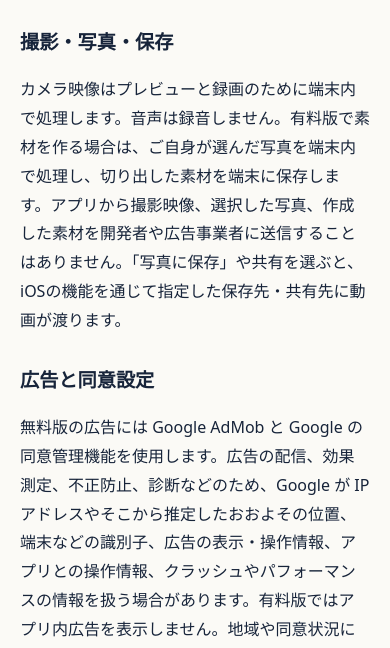
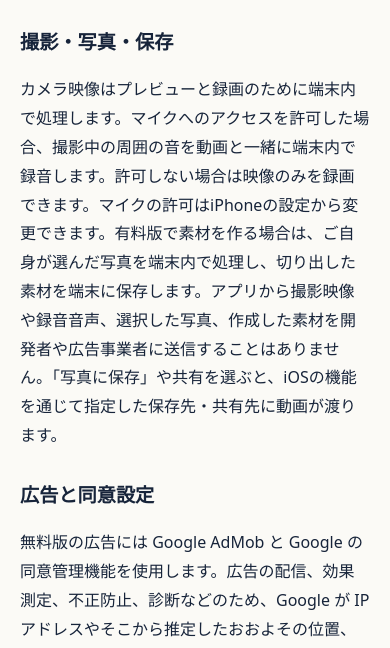
Before and after one commit to leechco1050328-code/window-ninja-support, a plain HTML site: page privacy.html in a window 390 px wide. Shown: the part 190-838 px from the top of the page. Drawn offline with Linux system fonts and the light colour scheme.

Commit message:
Explain on-device microphone recording in privacy policy

```diff
--- a/privacy.html
+++ b/privacy.html
@@ -6,7 +6,7 @@
 <h1>車窓忍者 プライバシーポリシー</h1>
 <p>対象：車窓忍者 - 車窓動画カメラ（iOS）</p>
 <h2>撮影・写真・保存</h2>
-<p>カメラ映像はプレビューと録画のために端末内で処理します。音声は録音しません。有料版で素材を作る場合は、ご自身が選んだ写真を端末内で処理し、切り出した素材を端末に保存します。アプリから撮影映像、選択した写真、作成した素材を開発者や広告事業者に送信することはありません。「写真に保存」や共有を選ぶと、iOSの機能を通じて指定した保存先・共有先に動画が渡ります。</p>
+<p>カメラ映像はプレビューと録画のために端末内で処理します。マイクへのアクセスを許可した場合、撮影中の周囲の音を動画と一緒に端末内で録音します。許可しない場合は映像のみを録画できます。マイクの許可はiPhoneの設定から変更できます。有料版で素材を作る場合は、ご自身が選んだ写真を端末内で処理し、切り出した素材を端末に保存します。アプリから撮影映像や録音音声、選択した写真、作成した素材を開発者や広告事業者に送信することはありません。「写真に保存」や共有を選ぶと、iOSの機能を通じて指定した保存先・共有先に動画が渡ります。</p>
 <h2>広告と同意設定</h2>
 <p>無料版の広告には Google AdMob と Google の同意管理機能を使用します。広告の配信、効果測定、不正防止、診断などのため、Google が IP アドレスやそこから推定したおおよその位置、端末などの識別子、広告の表示・操作情報、アプリとの操作情報、クラッシュやパフォーマンスの情報を扱う場合があります。有料版ではアプリ内広告を表示しません。地域や同意状況に応じて、アプリ内に広告のプライバシー設定が表示されます。Google による取り扱いは <a href="https://policies.google.com/technologies/partner-sites?hl=ja">Google のパートナーサイト・アプリでのデータ利用について</a>をご覧ください。</p>
 <h2>アプリ内購入</h2>
```
